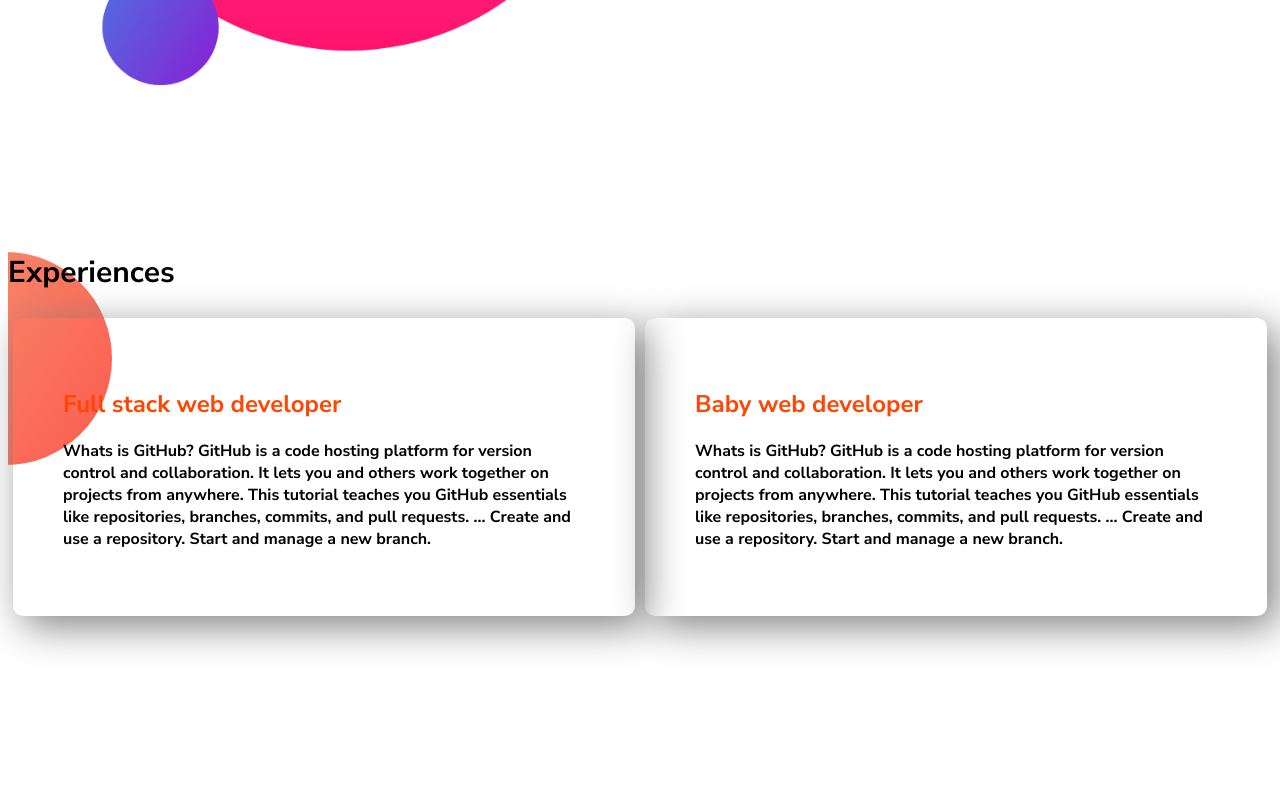
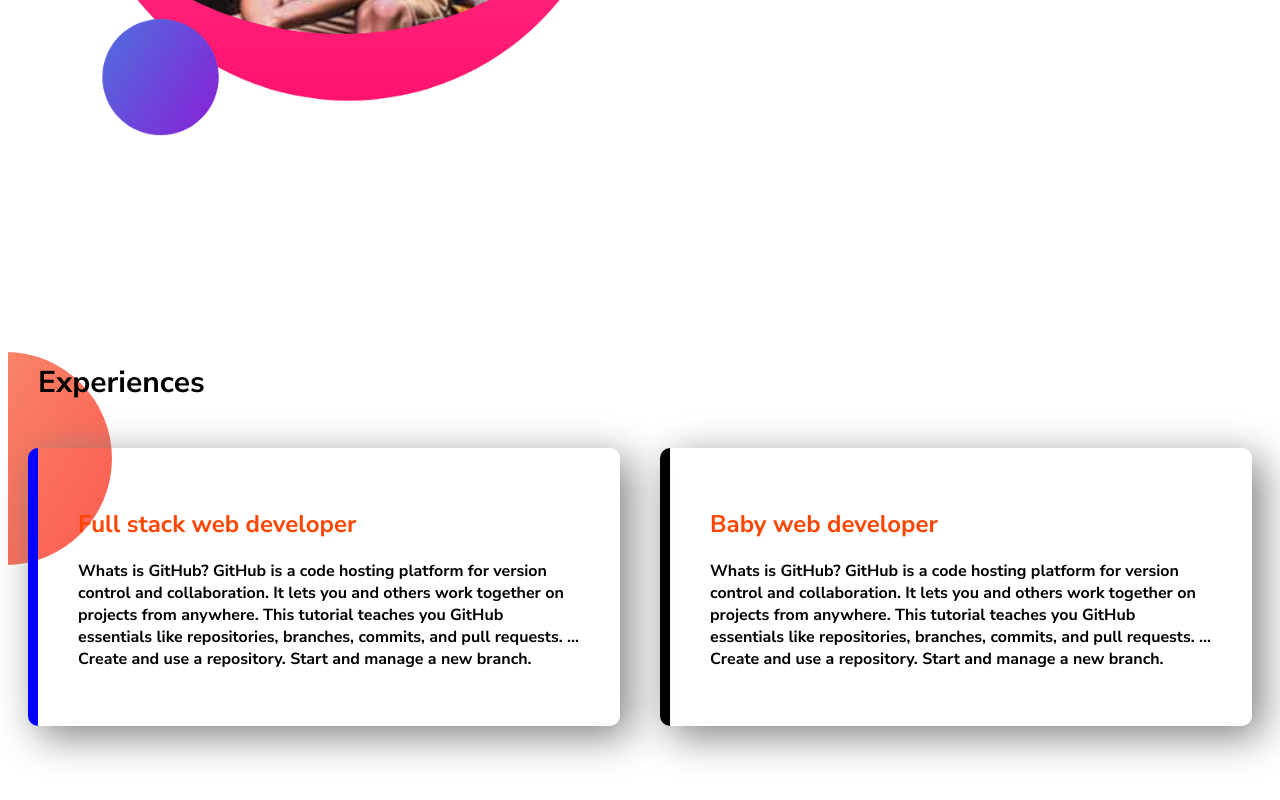
Before and after one commit to 1abdullahnabil1/developer-portfolio, a plain HTML site: page index.html in a window 1280 px wide. Shown: the part 1284-2084 px from the top of the page. Before the commit the page ends 2050 px from the top, so only its background shows below. Drawn offline with Linux system fonts and the light colour scheme.

Commit message:
left border added

```diff
--- a/index.html
+++ b/index.html
@@ -45,7 +45,7 @@
     <section class="experence-area">
         <h1 class="h1exp">Experiences</h1>
         <div class="flexible-container">
-            <div class="experience-item">
+            <div id="experience-2item">
                 <h2 class="h2class">Full stack web developer </h2>
                 <p>Whats is GitHub?
                     GitHub is a code hosting platform for version control and collaboration. It lets you and others work
@@ -54,7 +54,7 @@
                     branch.
                 </p>
             </div>
-            <div class="experience-item">
+            <div id="experience-item">
                 <h2 class="h2class">Baby web developer</h2>
                 <p>Whats is GitHub?
                     GitHub is a code hosting platform for version control and collaboration. It lets you and others work
--- a/style.css
+++ b/style.css
@@ -12,7 +12,7 @@ h1{
 }
 .flexible-container{
     display: flex;
-    margin-bottom: 150px;
+    margin-bottom: 200px;
 }
 .half-width{
     width: 50%;
@@ -41,15 +41,27 @@ h1{
     background-position: right;
 }
 .h1exp{
-    padding: 20;
+    padding: 10px;
+    margin-left: 20px;
 }
-.experience-item{
-    width: 50%;
-    margin-left: 5px;
-    margin-right: 5px;
-    padding: 50px;
+#experience-item{
+    width: 40%;
+    margin: 10px 20px;
+    padding: 40px;
     box-shadow: 10px 10px 40px gray;
     border-radius: 10px;
+    border-left: 10px solid;
+    border-image: linear-gradient(red orange);
+    border-image-slice: 1;
+}
+#experience-2item{width: 40%;
+    margin: 10px 20px;
+    padding: 40px;
+    box-shadow: 10px 10px 40px gray;
+    border-radius: 10px;
+    border-left: 10px solid blue;
+    border-image: linear-gradient(red orange);
+    border-image-slice: 1;
 }
 .h2class{
     color: orangered;
```
